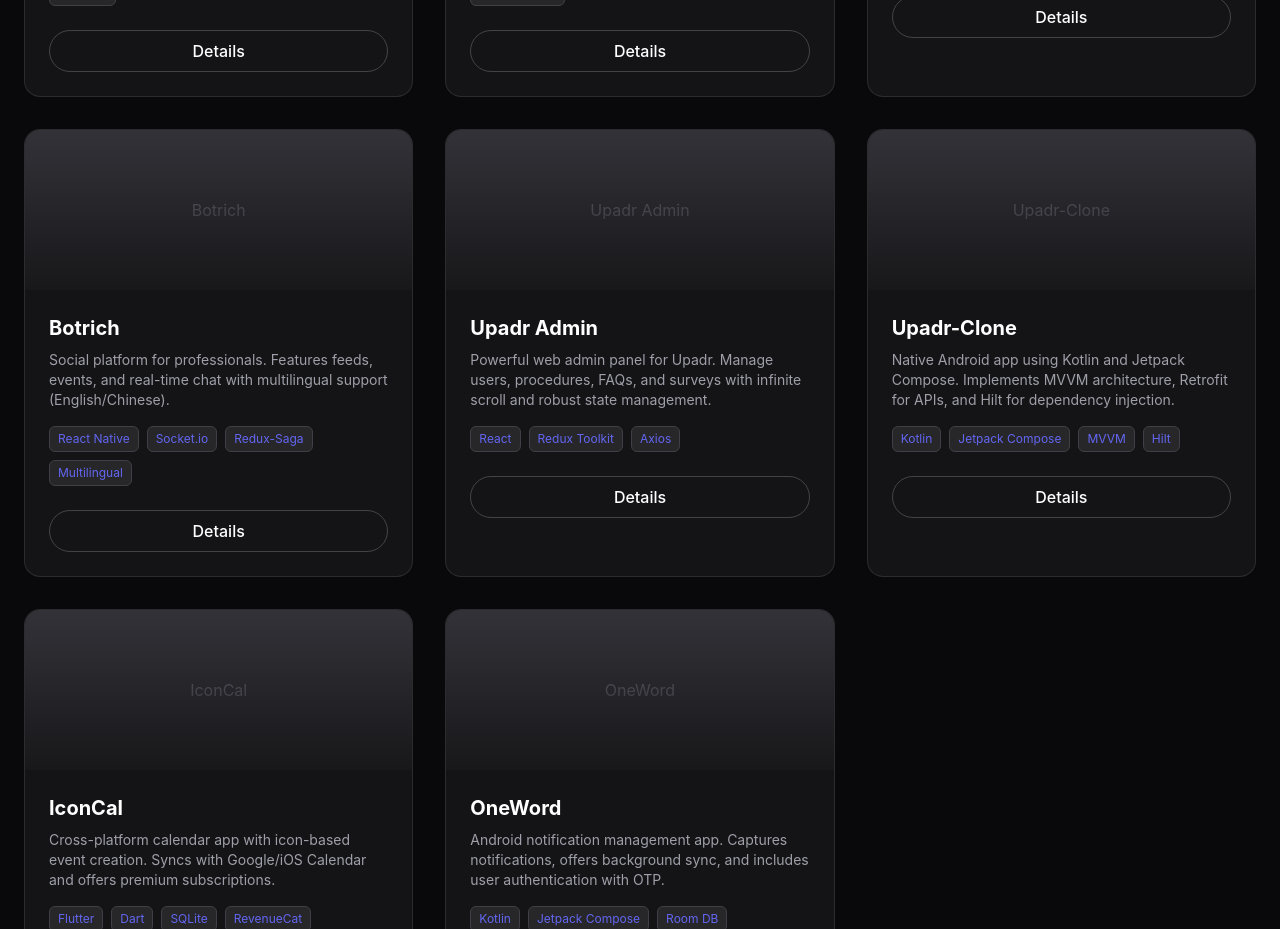
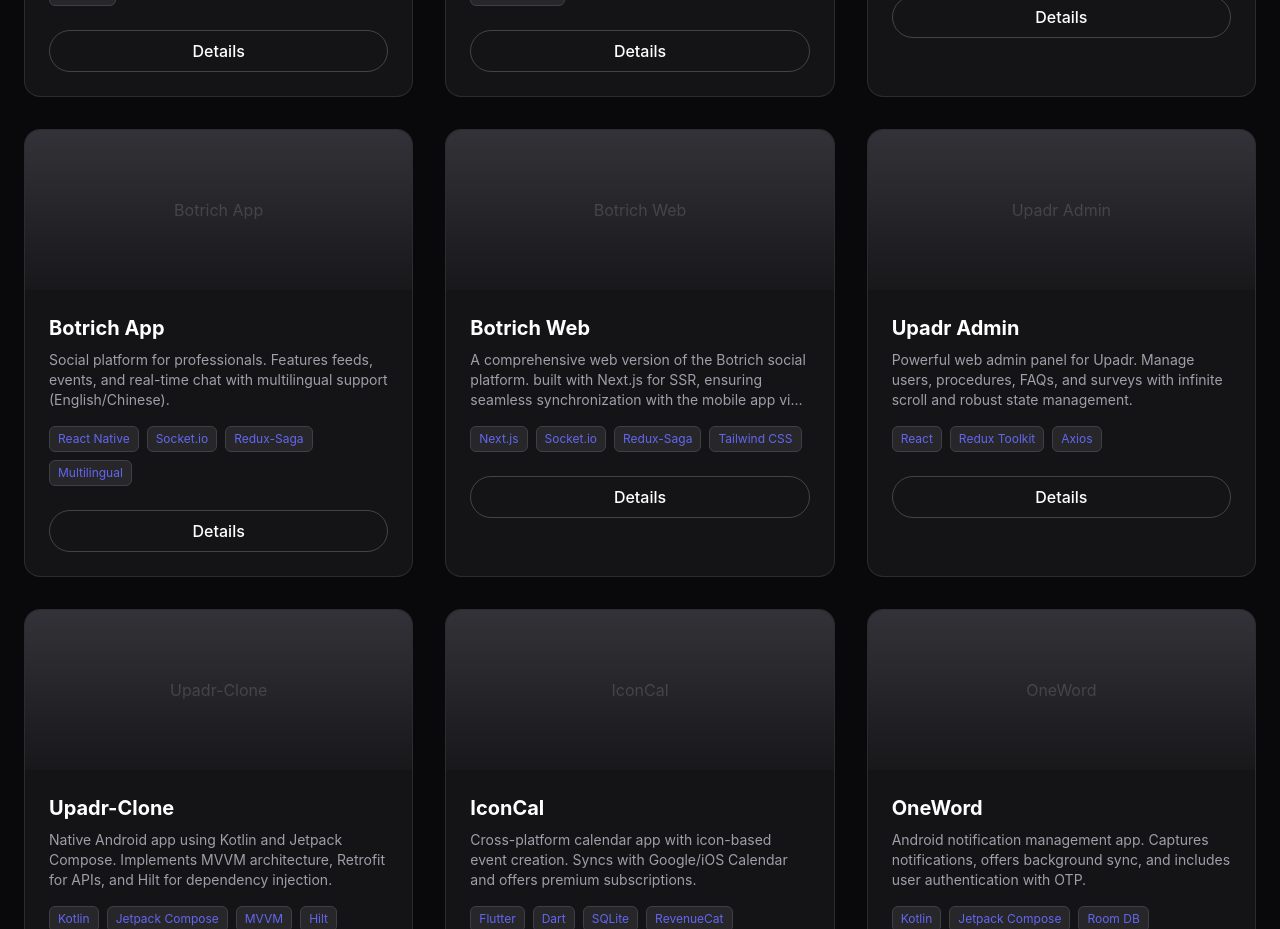
Before and after one commit to Prince-AppsTango/my_profile, a React (Vite) app: page / in a window 1280 px wide. Shown: the part 2820-3749 px from the top of the page. Built offline with nearby package versions, Linux system fonts and the light colour scheme.

Commit message:
Update Projects: Split Botrich into App and Web

```diff
--- a/src/components/Projects.jsx
+++ b/src/components/Projects.jsx
@@ -47,9 +47,16 @@
         github: "#"
     },
     {
-        title: "Botrich",
+        title: "Botrich App",
         description: "Social platform for professionals. Features feeds, events, and real-time chat with multilingual support (English/Chinese).",
         tags: ["React Native", "Socket.io", "Redux-Saga", "Multilingual"],
+        link: "#",
+        github: "#"
+    },
+    {
+        title: "Botrich Web",
+        description: "A comprehensive web version of the Botrich social platform. built with Next.js for SSR, ensuring seamless synchronization with the mobile app via Socket.io.",
+        tags: ["Next.js", "Socket.io", "Redux-Saga", "Tailwind CSS"],
         link: "#",
         github: "#"
     },
```
